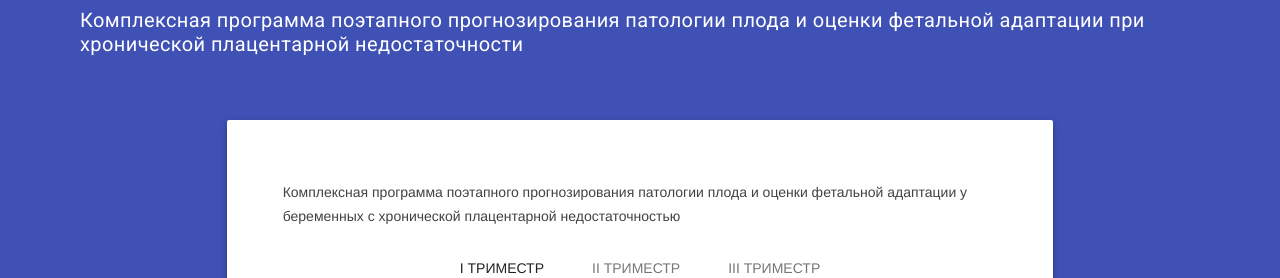
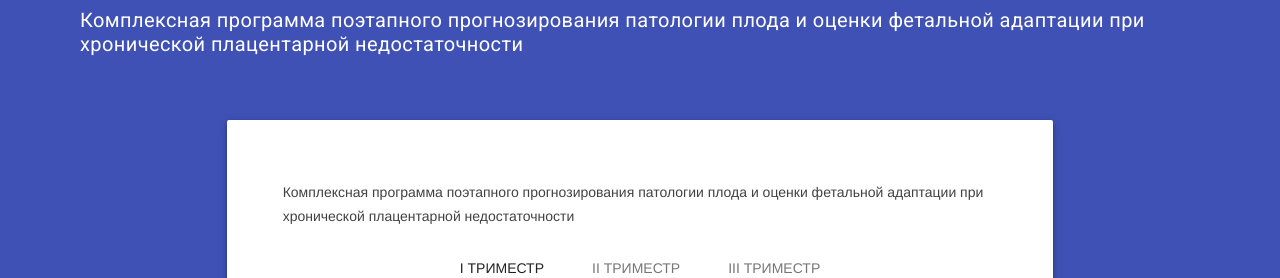
Before and after one commit to SpyWSamara/prediction-and-evaluation, a plain HTML site: page index.html in a window 1280 px wide. Shown: the top 278 px of the page. Drawn offline with Linux system fonts and the light colour scheme.

Commit message:
on page title name fix

```diff
--- a/index.html
+++ b/index.html
@@ -37,7 +37,7 @@
             <div class="mdl-grid">
                 <div class="mdl-cell mdl-cell--2-col mdl-cell--hide-tablet mdl-cell--hide-phone"></div>
                 <div class="mdl-cell mdl-cell--8-col mdl-color--white mdl-shadow--4dp mdl-color-text--grey-800 mdl-cell mdl-cell--8-col page-content">
-                    <p>Комплексная программа поэтапного прогнозирования патологии плода и оценки фетальной адаптации у беременных с хронической плацентарной недостаточностью</p>
+                    <p>Комплексная программа поэтапного прогнозирования патологии плода и оценки фетальной адаптации при хронической плацентарной недостаточности</p>
                     <div class="mdl-tabs mdl-js-tabs mdl-js-ripple-effect">
                         <div class="mdl-tabs__tab-bar">
                             <a href="#first-trimester" class="mdl-tabs__tab is-active">I триместр</a>
```
